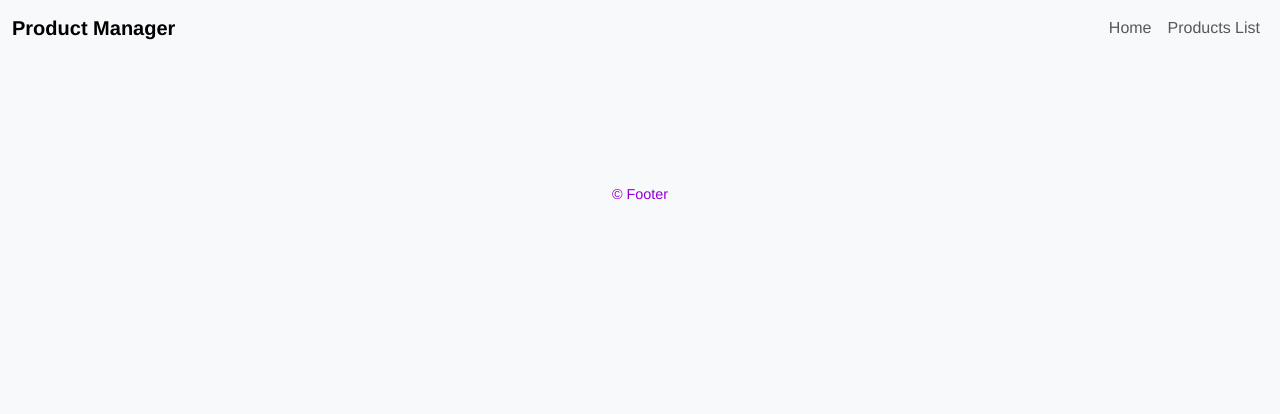
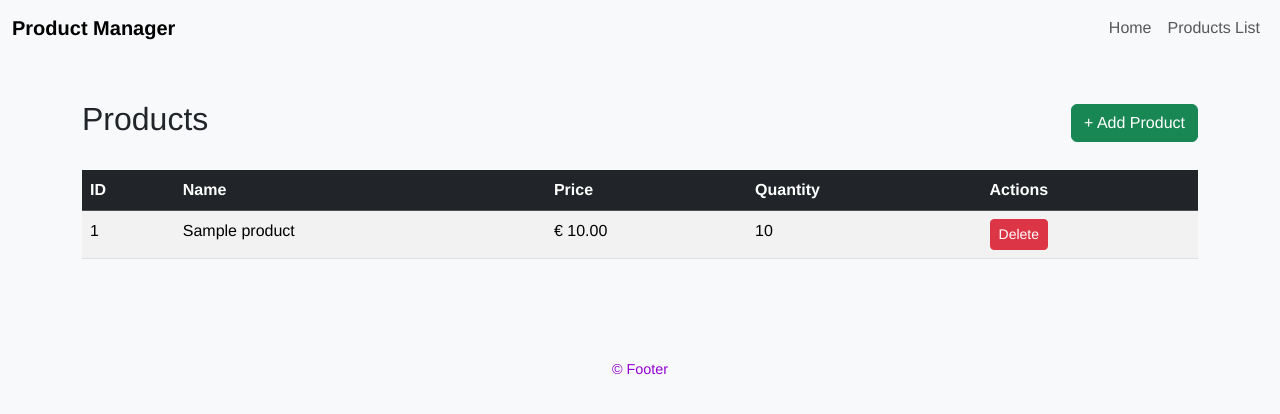
Before and after one commit to MirkoKiwi/Product-Manager, a FastAPI app: template src/templates/products.html in a window 1280 px wide. Shown: the top 414 px of the page. Run offline with FastAPI, Linux system fonts and the light colour scheme; the template is opened without the code that fills it: most values are stand-ins (such as "Sample title", 1, 10 or a date in 2020).

Commit message:
Added product list UI and database integration

```diff
--- a/requirements.txt
+++ b/requirements.txt
@@ -1,2 +1,4 @@
-fastapi==0.109.0
-uvicorn==0.27.0
+fastapi[standard]
+uvicorn
+sqlmodel
+requests
--- a/src/routers/products.py
+++ b/src/routers/products.py
@@ -125,7 +125,7 @@ async def product_update(
     try:
         update_data = product_update.model_dump(exclude_unset=True)
 
-        for key, value in  update_data.items():
+        for key, value in update_data.items():
             setattr(db_product, key, value)
 
         session.add(db_product)
--- a/src/templates/base.html
+++ b/src/templates/base.html
@@ -19,7 +19,7 @@
             <a class="nav-link" href="/">Home</a>
           </li>
           <li class="nav-item">
-            <a class="nav-link" href="{{ url_for('get_products') }}">Products List</a>
+            <a class="nav-link" href="{{ url_for('get_products_list_ui') }}">Products List</a>
           </li>
         </ul>
       </div>
--- a/src/templates/home.html
+++ b/src/templates/home.html
@@ -8,7 +8,7 @@
   <div class="container">
     <h1 class="display-4 fw-bold">Product Manager</h1>
     <p class="lead">. . . . .</p>
-    <a href="#" class="btn btn-light btn-lg">View Products</a>
+    <a href="{{ url_for('get_products_list_ui') }}" class="btn btn-light btn-lg">View Products</a>
   </div>
 </section>
 
--- a/src/templates/products.html
+++ b/src/templates/products.html
@@ -3,5 +3,40 @@
 {% block title %}Products - Product Manager{% endblock %}
 
 {% block content %}
+<div class="d-flex justify-content-between align-items-center mb-4">
+    <h2>Products</h2>
+    <button class="btn btn-success" data-bs-toggle="modal" data-bs-target="#addProductModal">+ Add Product</button>
+</div>
 
+<div class="table-responsive">
+    <table class="table table-striped table-hover">
+        <thead class="table-dark">
+            <tr>
+                <th>ID</th>
+                <th>Name</th>
+                <th>Price</th>
+                <th>Quantity</th>
+                <th>Actions</th>
+            </tr>
+        </thead>
+        <tbody>
+            {% for product in products %}
+            <tr>
+                <td>{{ product.id }}</td>
+                <td>{{ product.name }}</td>
+                <td>€ {{ "%.2f"|format(product.price) }}</td>
+                <td>{{ product.quantity }}</td>
+                <td>
+                    <!-- TODO: add Modify and Add -->
+                    <button class="btn btn-sm btn-danger">Delete</button>
+                </td>
+            </tr>
+            {% else %}
+            <tr>
+                <td colspan="5" class="text-center">No products found.</td>
+            </tr>
+            {% endfor %}
+        </tbody>
+    </table>
+</div>
 {% endblock %}
```
Also changed, not shown: src/routers/frontend.py (+19 -0 lines), src/data/products.db.
